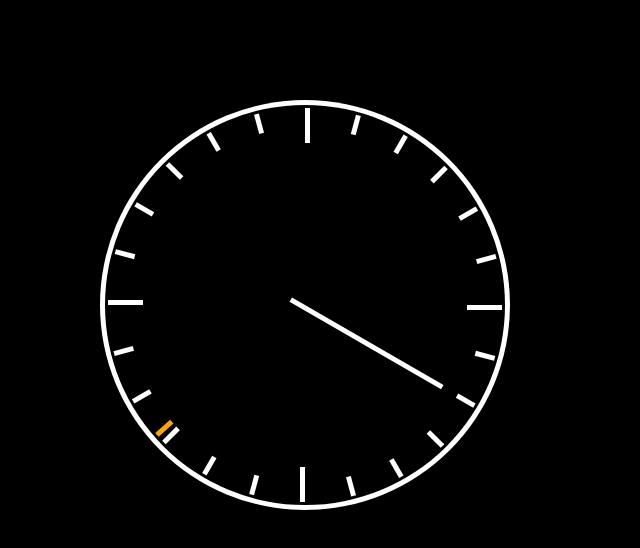
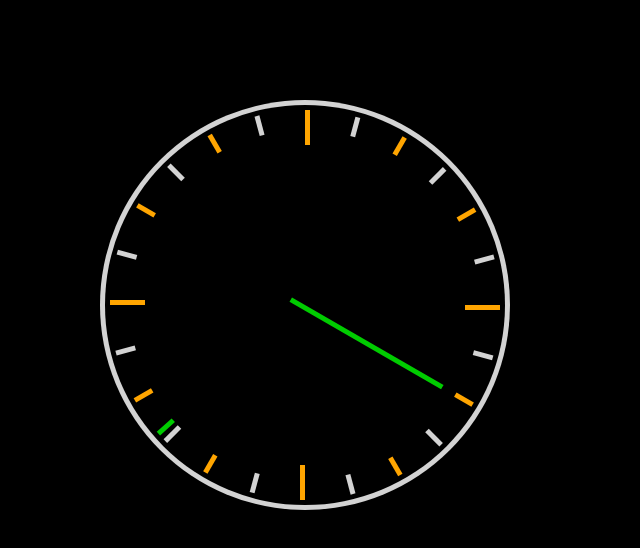
Before and after one commit to joeledwards/watch-face, a plain HTML site: page index.html in a window 1280 px wide. Shown: the whole page, without its empty margins (0-640 px from the left). Drawn offline with Linux system fonts and the light colour scheme.

Commit message:
feat: cleanup and colors

```diff
--- a/index.html
+++ b/index.html
@@ -8,41 +8,41 @@
     <div id="viewport">
       <svg id="watch" width="410" height="410">
         <!-- Perimeter -->
-        <circle id="chrome" cx="205" cy="205" r="205" fill="white" />
+        <circle id="chrome" cx="205" cy="205" r="205" fill="lightgrey" />
 
         <!-- Inner watch face -->
         <circle id="face" cx="205" cy="205" r="200" fill="black" />
 
         <!-- Tick Marks -->
-        <rect id="tick-0"  x=205 y=8 height="35" width="5" fill="white" transform-origin="center" transform="rotate(0)" />
-        <rect id="tick-1"  x=205 y=8 height="20" width="5" fill="white" transform-origin="center" transform="rotate(15)" />
-        <rect id="tick-2"  x=205 y=8 height="20" width="5" fill="white" transform-origin="center" transform="rotate(30)" />
-        <rect id="tick-3"  x=205 y=8 height="20" width="5" fill="white" transform-origin="center" transform="rotate(45)" />
-        <rect id="tick-4"  x=205 y=8 height="20" width="5" fill="white" transform-origin="center" transform="rotate(60)" />
-        <rect id="tick-5"  x=205 y=8 height="20" width="5" fill="white" transform-origin="center" transform="rotate(75)" />
-        <rect id="tick-6"  x=205 y=8 height="35" width="5" fill="white" transform-origin="center" transform="rotate(90)" />
-        <rect id="tick-7"  x=205 y=8 height="20" width="5" fill="white" transform-origin="center" transform="rotate(105)" />
-        <rect id="tick-8"  x=205 y=8 height="20" width="5" fill="white" transform-origin="center" transform="rotate(120)" />
-        <rect id="tick-9"  x=205 y=8 height="20" width="5" fill="white" transform-origin="center" transform="rotate(135)" />
-        <rect id="tick-10" x=205 y=8 height="20" width="5" fill="white" transform-origin="center" transform="rotate(150)" />
-        <rect id="tick-11" x=205 y=8 height="20" width="5" fill="white" transform-origin="center" transform="rotate(165)" />
-        <rect id="tick-12" x=205 y=8 height="35" width="5" fill="white" transform-origin="center" transform="rotate(180)" />
-        <rect id="tick-13" x=205 y=8 height="20" width="5" fill="white" transform-origin="center" transform="rotate(195)" />
-        <rect id="tick-14" x=205 y=8 height="20" width="5" fill="white" transform-origin="center" transform="rotate(210)" />
-        <rect id="tick-15" x=205 y=8 height="20" width="5" fill="white" transform-origin="center" transform="rotate(225)" />
-        <rect id="tick-16" x=205 y=8 height="20" width="5" fill="white" transform-origin="center" transform="rotate(240)" />
-        <rect id="tick-17" x=205 y=8 height="20" width="5" fill="white" transform-origin="center" transform="rotate(255)" />
-        <rect id="tick-18" x=205 y=8 height="35" width="5" fill="white" transform-origin="center" transform="rotate(270)" />
-        <rect id="tick-19" x=205 y=8 height="20" width="5" fill="white" transform-origin="center" transform="rotate(285)" />
-        <rect id="tick-20" x=205 y=8 height="20" width="5" fill="white" transform-origin="center" transform="rotate(300)" />
-        <rect id="tick-21" x=205 y=8 height="20" width="5" fill="white" transform-origin="center" transform="rotate(315)" />
-        <rect id="tick-22" x=205 y=8 height="20" width="5" fill="white" transform-origin="center" transform="rotate(330)" />
-        <rect id="tick-23" x=205 y=8 height="20" width="5" fill="white" transform-origin="center" transform="rotate(345)" />
+        <rect x=205 y=10 height="35" width="5" fill="orange" transform-origin="center" transform="rotate(0)" />
+        <rect x=205 y=10 height="20" width="5" fill="lightgrey" transform-origin="center" transform="rotate(15)" />
+        <rect x=205 y=10 height="20" width="5" fill="orange" transform-origin="center" transform="rotate(30)" />
+        <rect x=205 y=10 height="20" width="5" fill="lightgrey" transform-origin="center" transform="rotate(45)" />
+        <rect x=205 y=10 height="20" width="5" fill="orange" transform-origin="center" transform="rotate(60)" />
+        <rect x=205 y=10 height="20" width="5" fill="lightgrey" transform-origin="center" transform="rotate(75)" />
+        <rect x=205 y=10 height="35" width="5" fill="orange" transform-origin="center" transform="rotate(90)" />
+        <rect x=205 y=10 height="20" width="5" fill="lightgrey" transform-origin="center" transform="rotate(105)" />
+        <rect x=205 y=10 height="20" width="5" fill="orange" transform-origin="center" transform="rotate(120)" />
+        <rect x=205 y=10 height="20" width="5" fill="lightgrey" transform-origin="center" transform="rotate(135)" />
+        <rect x=205 y=10 height="20" width="5" fill="orange" transform-origin="center" transform="rotate(150)" />
+        <rect x=205 y=10 height="20" width="5" fill="lightgrey" transform-origin="center" transform="rotate(165)" />
+        <rect x=205 y=10 height="35" width="5" fill="orange" transform-origin="center" transform="rotate(180)" />
+        <rect x=205 y=10 height="20" width="5" fill="lightgrey" transform-origin="center" transform="rotate(195)" />
+        <rect x=205 y=10 height="20" width="5" fill="orange" transform-origin="center" transform="rotate(210)" />
+        <rect x=205 y=10 height="20" width="5" fill="lightgrey" transform-origin="center" transform="rotate(225)" />
+        <rect x=205 y=10 height="20" width="5" fill="orange" transform-origin="center" transform="rotate(240)" />
+        <rect x=205 y=10 height="20" width="5" fill="lightgrey" transform-origin="center" transform="rotate(255)" />
+        <rect x=205 y=10 height="35" width="5" fill="orange" transform-origin="center" transform="rotate(270)" />
+        <rect x=205 y=10 height="20" width="5" fill="lightgrey" transform-origin="center" transform="rotate(285)" />
+        <rect x=205 y=10 height="20" width="5" fill="orange" transform-origin="center" transform="rotate(300)" />
+        <rect x=205 y=10 height="20" width="5" fill="lightgrey" transform-origin="center" transform="rotate(315)" />
+        <rect x=205 y=10 height="20" width="5" fill="orange" transform-origin="center" transform="rotate(330)" />
+        <rect x=205 y=10 height="20" width="5" fill="lightgrey" transform-origin="center" transform="rotate(345)" />
 
         <!-- Hour Hand -->
-        <!--circle id="chrome" cx="205" cy="205" r="15" stroke="white" stroke-width=2 /-->
-        <rect id="hour-hand" x="205" y="45" height="175" width="5" fill="white" transform-origin="center" transform="rotate(0)" />
-        <rect id="second-hand" x=205 y=8 height="20" width="5" fill="orange" transform-origin="center" transform="rotate(0)" />
+        <!--circle id="chrome" cx="205" cy="205" r="15" stroke="lightgrey" stroke-width=2 /-->
+        <rect id="hour-hand" x="205" y="45" height="175" width="5" fill="#00cc00" transform-origin="center" transform="rotate(0)" />
+        <rect id="second-hand" x=205 y=10 height="20" width="5" fill="#00cc00" transform-origin="center" transform="rotate(0)" />
       </svg>
     </div>
   </body>
```
